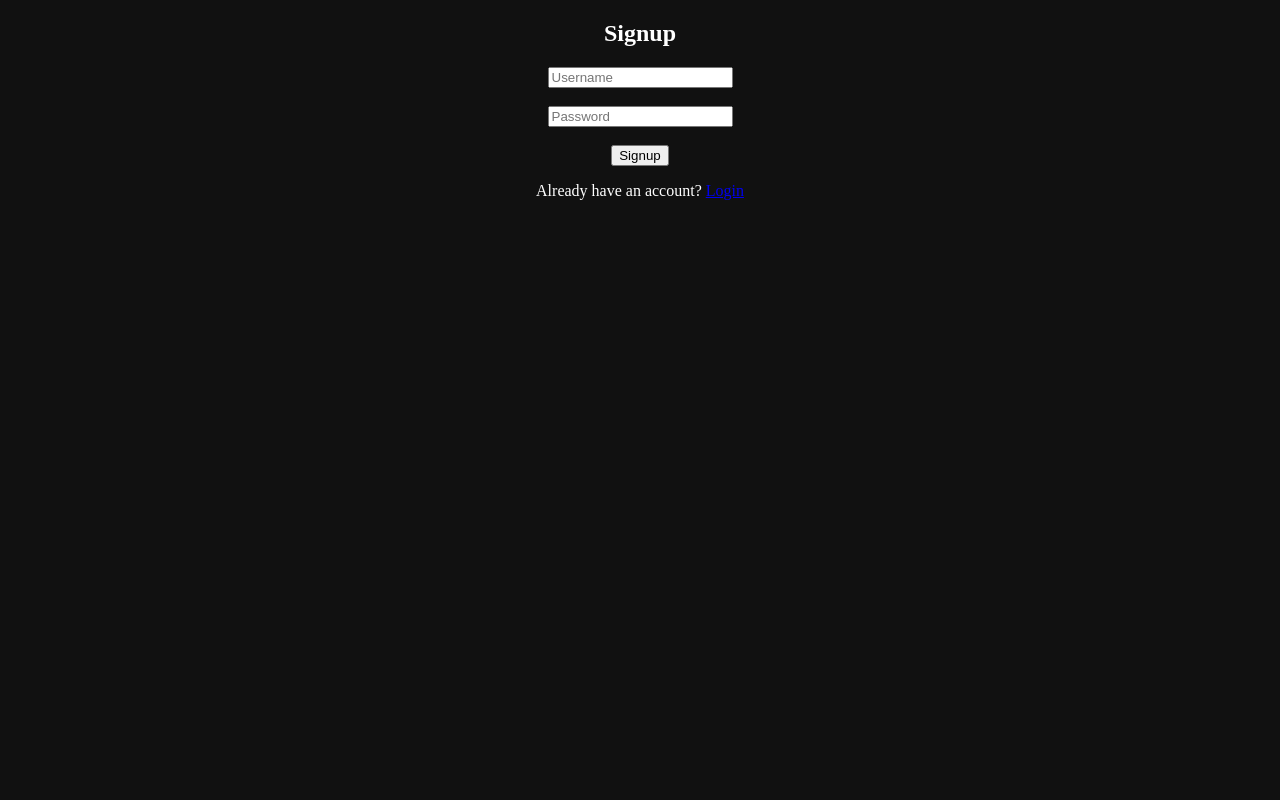
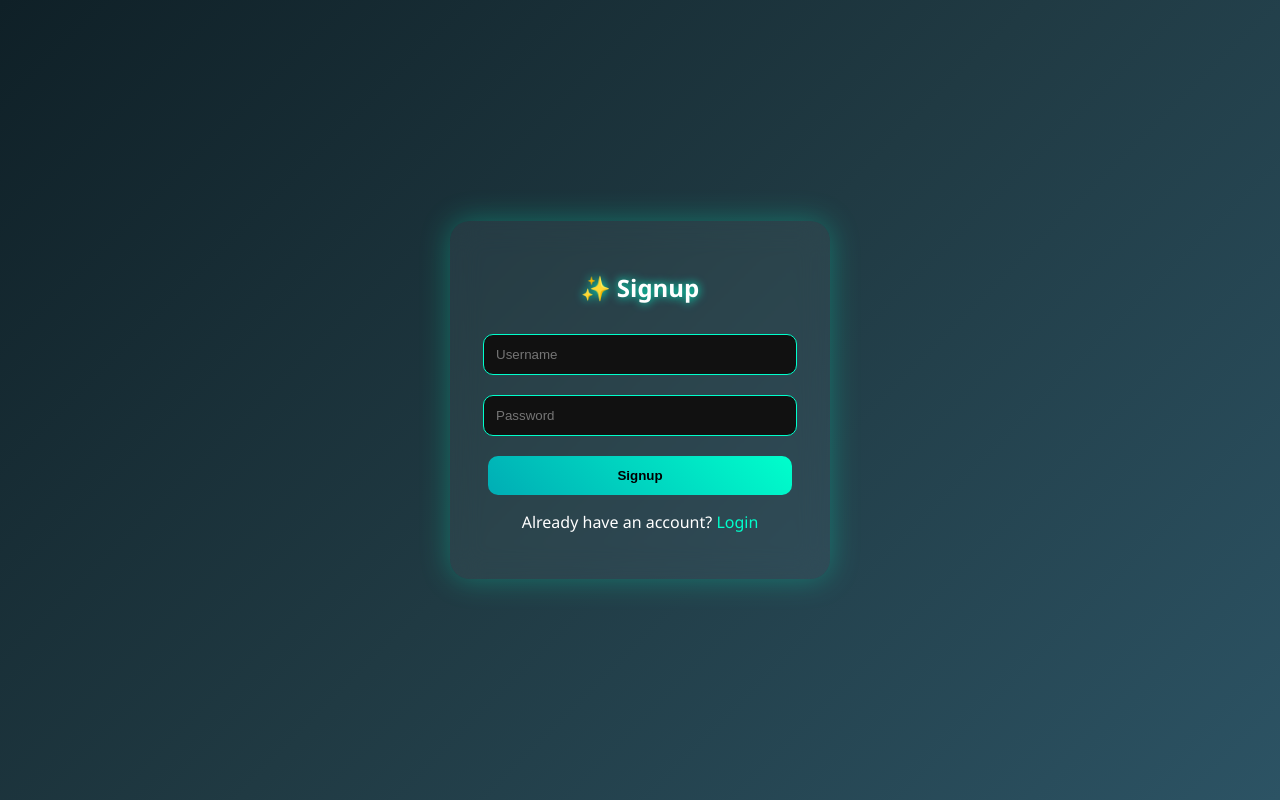
Before and after one commit to kavyagupta1029-eng/digital_footpint_analyzer, a Flask app: page /signup in a window 1280 px wide. Run offline with Flask 3, Linux system fonts and the light colour scheme.

Commit message:
improved login/signup UI

```diff
--- a/templates/signup.html
+++ b/templates/signup.html
@@ -2,18 +2,85 @@
 <html>
 <head>
 <title>Signup</title>
+
+<style>
+body {
+    margin:0;
+    font-family:'Segoe UI',sans-serif;
+    background: linear-gradient(135deg,#0f2027,#203a43,#2c5364);
+    color:white;
+    display:flex;
+    justify-content:center;
+    align-items:center;
+    height:100vh;
+}
+
+.container {
+    background: rgba(255,255,255,0.05);
+    backdrop-filter: blur(15px);
+    padding:30px;
+    border-radius:20px;
+    width:320px;
+    text-align:center;
+    box-shadow: 0 0 30px rgba(0,255,200,0.3);
+}
+
+input {
+    width:90%;
+    padding:12px;
+    margin:10px 0;
+    border-radius:10px;
+    border:none;
+    outline:none;
+    background:#111;
+    color:white;
+    border:1px solid #00ffcc;
+}
+
+input:focus {
+    box-shadow:0 0 10px #00ffcc;
+}
+
+button {
+    width:95%;
+    padding:12px;
+    border:none;
+    border-radius:10px;
+    background: linear-gradient(45deg,#00adb5,#00ffcc);
+    font-weight:bold;
+    cursor:pointer;
+    margin-top:10px;
+}
+
+button:hover {
+    transform:scale(1.05);
+}
+
+a {
+    color:#00ffcc;
+    text-decoration:none;
+}
+
+h2 {
+    text-shadow:0 0 10px #00ffcc;
+}
+</style>
+
 </head>
-<body style="text-align:center; background:#111; color:white;">
 
-<h2>Signup</h2>
+<body>
+
+<div class="container">
+<h2>✨ Signup</h2>
 
 <form method="POST">
-<input name="username" placeholder="Username" required><br><br>
-<input name="password" type="password" placeholder="Password" required><br><br>
+<input name="username" placeholder="Username" required>
+<input name="password" type="password" placeholder="Password" required>
 <button>Signup</button>
 </form>
 
 <p>Already have an account? <a href="/login">Login</a></p>
+</div>
 
 </body>
 </html>
```
Also changed, not shown: templates/login.html (+75 -4 lines), instance/users.db (added).
